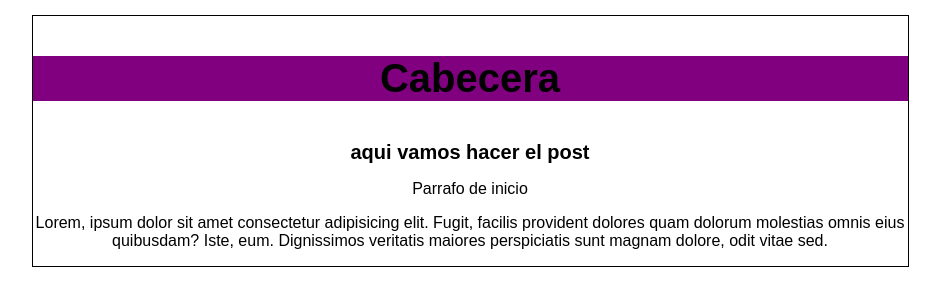
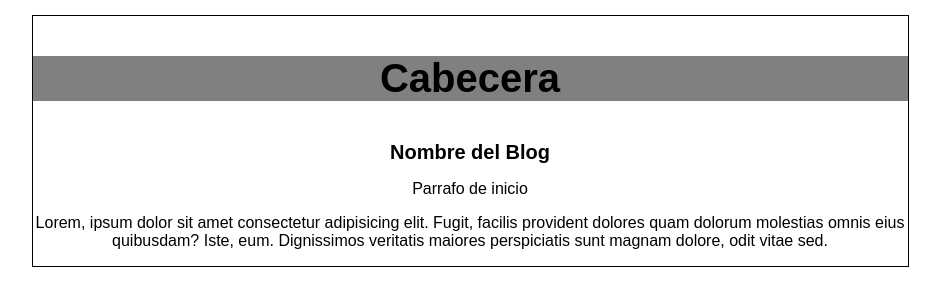
Before and after one commit to EverSorto/cursos, a plain HTML site: page views/index.html in a window 1280 px wide. Shown: the whole page, without its empty margins (170-1110 px from the left). Drawn offline with Linux system fonts and the light colour scheme.

Commit message:
Se cambio el nombre de la cabecera y color de fondo de la misma

```diff
--- a/css/styles.css
+++ b/css/styles.css
@@ -10,7 +10,7 @@ body{
     margin: 0;
     padding:0;
     border: 0;
-    background-color: purple;
+    background-color: gray;
     font-size: 40px;
     font-weight: bold ;
 
--- a/views/index.html
+++ b/views/index.html
@@ -14,7 +14,7 @@
             <p>Cabecera</p>
         </div>
         <div id="post">
-            <h1>aqui vamos hacer el post</h1>
+            <h1>Nombre del Blog</h1>
             <p>Parrafo de inicio</p>
         </div>
         <di>
```
